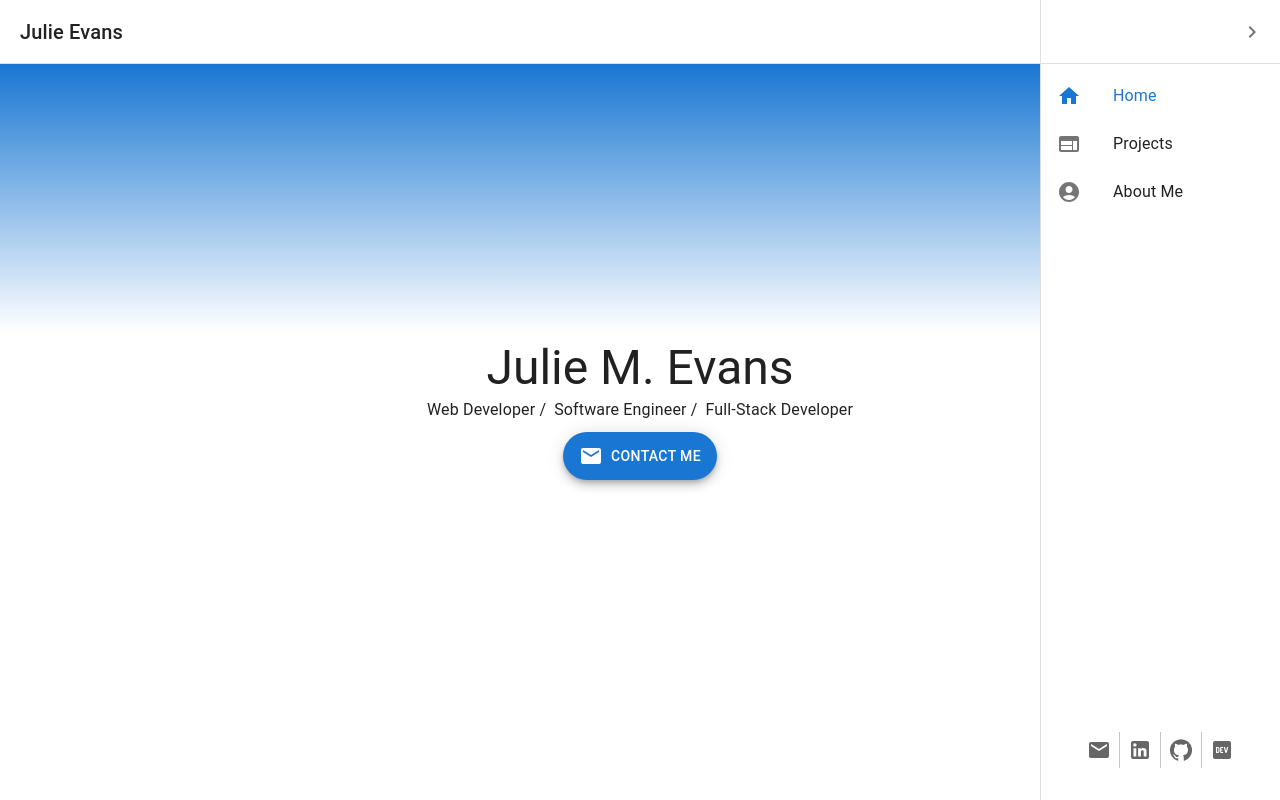
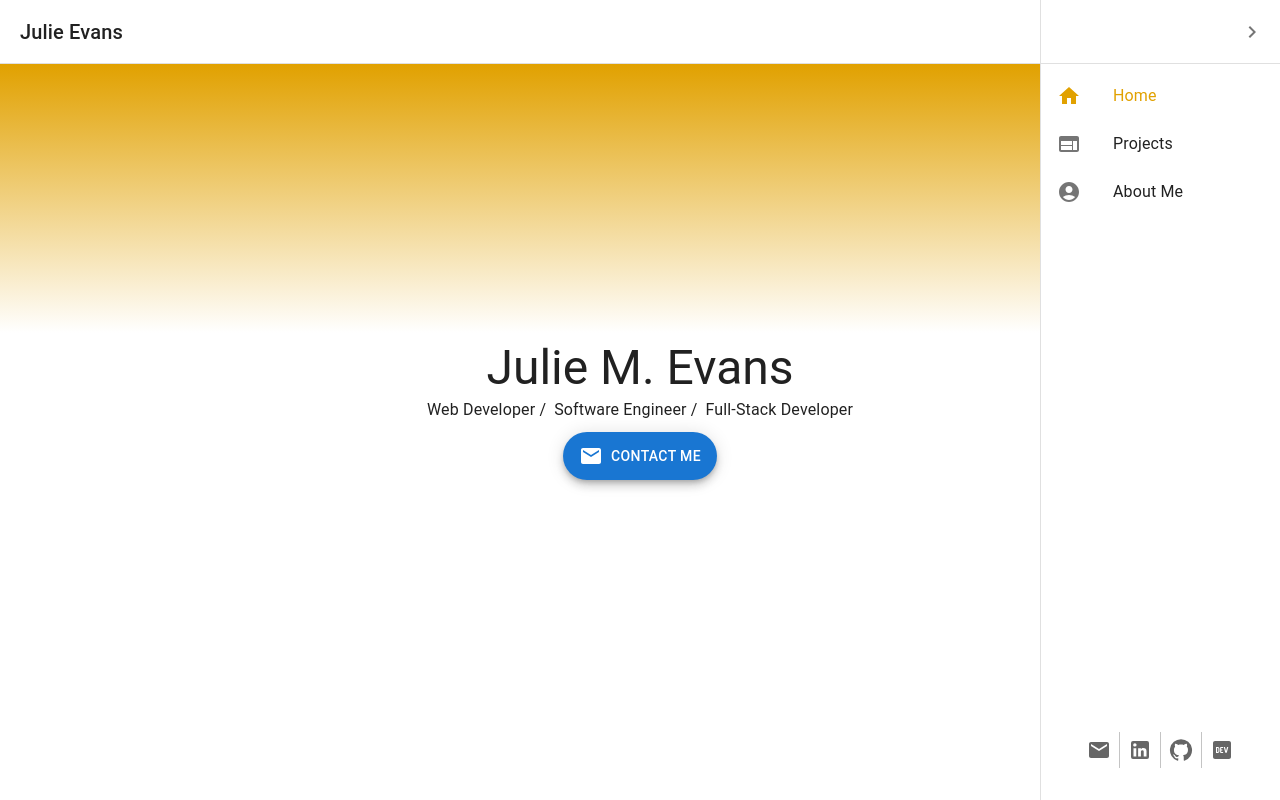
Before and after one commit to mailauki/portfolio-v1, a React (Create React App) app: page / in a window 1280 px wide. Both pictures are taken after a click on the button 1252 px from the left and 31 px from the top of the page. Built offline with nearby package versions, Linux system fonts and the light colour scheme.

Commit message:
Added yellow

```diff
--- a/src/App.css
+++ b/src/App.css
@@ -1,16 +1,10 @@
-/* .App {
-  height: 100vh;
-} */
-
 a {
   text-decoration: none;
 }
 
 .Header {
   height: 64px;
-  /* width: calc(100% - 40px); */
   width: 100%;
-  /* margin: 6px 20px; */
   margin: 0;
   padding: 0 20px;
   display: flex;
@@ -20,25 +14,12 @@ a {
   position: fixed;
   top: 0;
   z-index: 2;
-  /* background: linear-gradient(to bottom, rgba(0,0,0,0.7) 0%, rgba(0,0,0,0.3) 70%, rgba(0,0,0,0) 100%); */
-  /* background: linear-gradient(to bottom, rgba(255, 255, 255, 0.7) 0%, rgba(255, 255, 255, 0.3) 70%, rgba(255, 255, 255, 0) 100%); */
 }
 
 .Content {
-  /* height: calc(100% - 128px); */
   min-height: calc(100vh - 128px);
-  /* min-height: 100%; */
-  /* height: calc(100% - 64px); */
-  /* height: 100vh; */
-  /* margin-bottom: 64px; */
   margin-top: 64px;
   margin-bottom: 64px;
-  /* padding-top: 64px; */
-  /* padding-bottom: 64px; */
-  /* padding: 64px auto; */
-  /* margin: 64px auto; */
-  /* margin: 60px 20px; */
-  /* overflow: auto; */
 }
 
 .Swiper {
@@ -50,8 +31,6 @@ a {
 
 .Slide {
   height: calc(100vh - 148px);
-  /* width: calc(100vw - 40px); */
-  /* width: 80%; */
   margin: auto 20px;
 
   display: flex;
@@ -62,39 +41,12 @@ a {
   z-index: 0;
 }
 
-.Projects {
-  height: calc(100vh - 200px);
-  width: 80%;
-  /* width: 100%;
-
-  z-index: 0; */
-}
-
 .Page {
-  /* height: 100vh; */
   height: 100%;
-  /* min-height: 100%; */
-  /* height: calc(100% - 60px); */
-  /* min-height: 100%; */
-  /* width: 100%; */
-  /* margin: 60px 20px; */
-  /* margin: 64px auto; */
-  /* height: fit-content; */
 
   text-align: center;
 
   padding-top: 20px;
-  /* margin-top: 20px; */
-  /* margin: auto 20px; */
-  /* margin: 70px 20px; */
-
-  /* background-color: cadetblue; */
-
-  /* display: flex;
-  flex-direction: column;
-  justify-content: center;
-  align-items: center; */
-  /* align-items: stretch; */
 }
 
 .row {
@@ -138,8 +90,6 @@ a {
   }
   .wrap {
     flex-direction: column;
-    /* text-align: left; */
-    /* margin-left: -24%; */
   }
   .wrap .span {
     display: none;
--- a/src/App.js
+++ b/src/App.js
@@ -15,15 +15,24 @@ function App() {
   const theme = createTheme({
     palette: {
       mode: "light",
-      box: "rgba(225,225,225,0.3)"
-      // box: "rgba(195,195,195,0.3)"
+      box: "rgba(225,225,225,0.3)",
+      secondary: {
+        main: "#E1A100",
+        light: "#E7B333",
+        dark: "#9D7000",
+      }
     }
   })
 
   const darkTheme = createTheme({
     palette: {
       mode: "dark",
-      box: "rgba(60,60,60,0.3)"
+      box: "rgba(60,60,60,0.3)",
+      secondary: {
+        main: "#E4B828",
+        light: "#E9C653",
+        dark: "#9F801C",
+      }
     }
   })
 
--- a/src/components/Content.js
+++ b/src/components/Content.js
@@ -2,21 +2,17 @@ import { Route, Routes } from "react-router-dom"
 import Home from '../pages/Home';
 import Projects from '../pages/Projects';
 import AboutMe from '../pages/AboutMe';
-import { createTheme, responsiveFontSizes, ThemeProvider, useTheme } from '@mui/material/styles';
+import { useTheme } from '@mui/material/styles';
 import { Box } from '@mui/material';
-
-let fontTheme = createTheme()
-fontTheme = responsiveFontSizes(fontTheme)
 
 function Content() {
 const theme = useTheme()
 
   return (
-    // <ThemeProvider theme={fontTheme}>
     <Box
       className="Content"
       sx={{
-          background: `linear-gradient(to bottom, ${theme.palette.primary.main} 0%, 20%, ${theme.palette.background.paper} 40%)`,
+        background: `linear-gradient(to bottom, ${theme.palette.secondary.main} 0%, 20%, ${theme.palette.background.paper} 40%)`,
       }}
     >
       <Routes>
@@ -25,7 +21,6 @@ const theme = useTheme()
         <Route path="/about-me" element={<AboutMe />} />
       </Routes>
     </Box>
-    // </ThemeProvider>
   )
 }
 
--- a/src/components/Menu.js
+++ b/src/components/Menu.js
@@ -61,12 +61,12 @@ function Menu({ open, handleDrawerClose }) {
             to="/"
             onClick={handleDrawerClose}
             sx={{
-              color: location.pathname === "/" ? "primary.main" : ""
+              color: location.pathname === "/" ? "secondary.main" : ""
             }}
           >
             <ListItemIcon
               sx={{
-                color: location.pathname === "/" ? "primary.main" : ""
+                color: location.pathname === "/" ? "secondary.main" : ""
               }}
             >
               <HomeIcon />
@@ -80,12 +80,12 @@ function Menu({ open, handleDrawerClose }) {
             to="/projects"
             onClick={handleDrawerClose}
             sx={{
-              color: location.pathname === "/projects" ? "primary.main" : ""
+              color: location.pathname === "/projects" ? "secondary.main" : ""
             }}
           >
             <ListItemIcon
               sx={{
-                color: location.pathname === "/projects" ? "primary.main" : ""
+                color: location.pathname === "/projects" ? "secondary.main" : ""
               }}
             >
               <WebIcon />
@@ -99,12 +99,12 @@ function Menu({ open, handleDrawerClose }) {
             to="/about-me"
             onClick={handleDrawerClose}
             sx={{
-              color: location.pathname === "/about-me" ? "primary.main" : ""
+              color: location.pathname === "/about-me" ? "secondary.main" : ""
             }}
           >
             <ListItemIcon
               sx={{
-                color: location.pathname === "/about-me" ? "primary.main" : ""
+                color: location.pathname === "/about-me" ? "secondary.main" : ""
               }}
             >
               <AccountCircleIcon />
```
Lines whose indentation alone changed are shown as unchanged.
